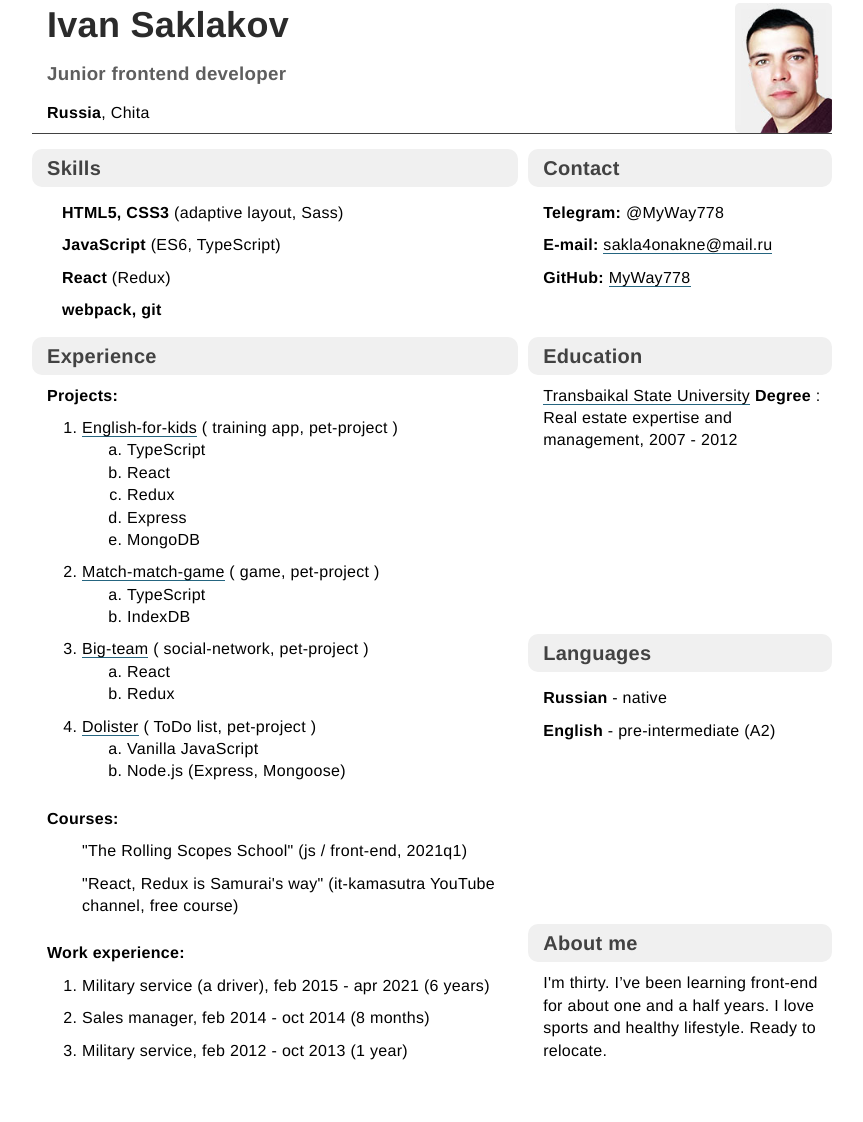
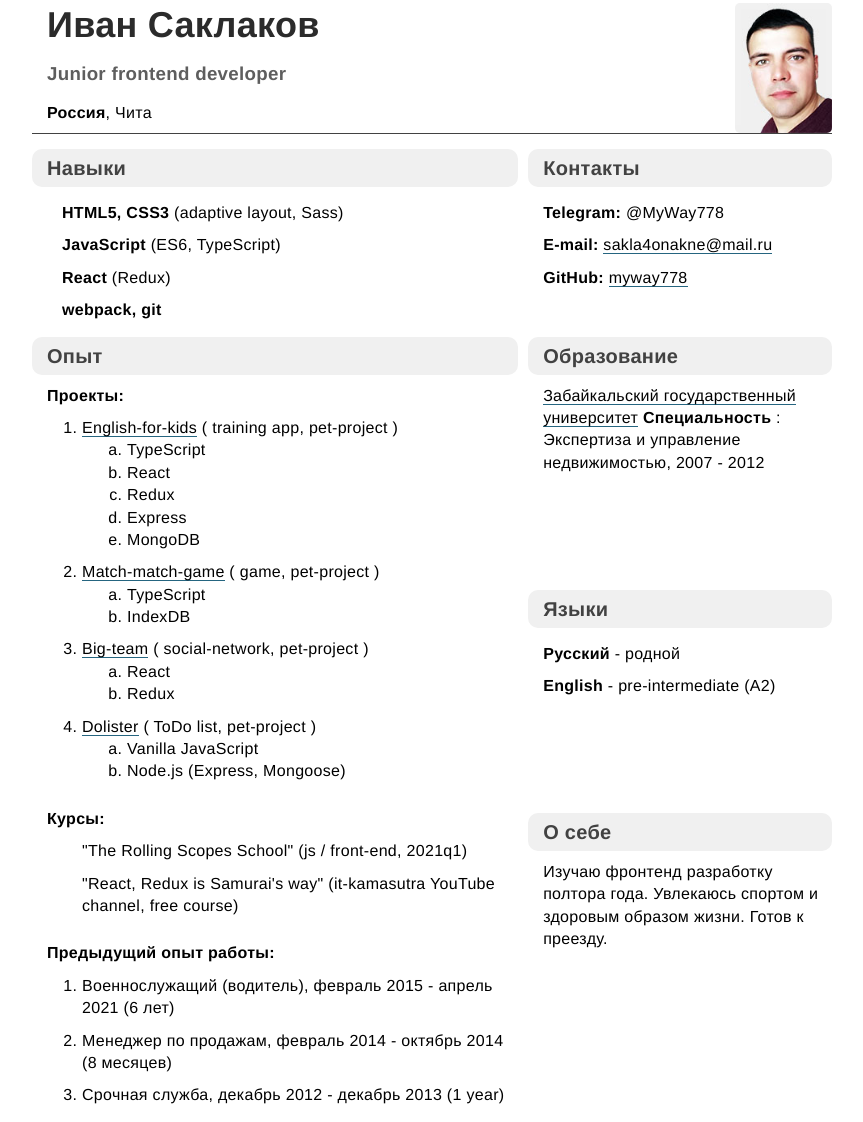
Before and after one commit to MyWay778/rsschool-cv, a plain HTML site: page index.html in a window 1280 px wide. Shown: the part 2-1124 px from the top of the page, without its empty margins (208-1071 px from the left). Before the commit the page ends 1079 px from the top, so only its background shows below. Drawn offline with Linux system fonts and the light colour scheme.

Commit message:
doc: create rus version

```diff
--- a/index.html
+++ b/index.html
@@ -11,9 +11,9 @@
     <div class="page-container">
       <header>
         <section class="introduction">
-          <h1 class="introduction__fullName">Ivan Saklakov</h1>
+          <h1 class="introduction__fullName">Иван Саклаков</h1>
           <h3 class="introduction__position">Junior frontend developer</h3>
-          <p class="introduction__location"><b>Russia</b>, Chita</p>
+          <p class="introduction__location"><b>Россия</b>, Чита</p>
         </section>
         <aside class="photo-container">
           <img
@@ -28,7 +28,7 @@
       <main class="content">
         <div class="content-block">
           <section class="left-side cv-section">
-            <h2 class="cv-section-title">Skills</h2>
+            <h2 class="cv-section-title">Навыки</h2>
             <ul class="skills-list list_default">
               <li><b>HTML5, CSS3</b> (adaptive layout, Sass)</li>
               <li><b>JavaScript</b> (ES6, TypeScript)</li>
@@ -37,7 +37,7 @@
             </ul>
           </section>
           <section class="right-side cv-section">
-            <h2 class="cv-section-title">Contact</h2>
+            <h2 class="cv-section-title">Контакты</h2>
             <ul class="contact-list list_default right">
               <li>
                 <span class="contact-list__header">Telegram:</span> @MyWay778
@@ -48,16 +48,16 @@
               </li>
               <li>
                 <span class="contact-list__header">GitHub:</span>
-                <a href="https://github.com/MyWay778">MyWay778</a>
+                <a href="https://github.com/MyWay778">myway778</a>
               </li>
             </ul>
           </section>
         </div>
         <div class="content-block">
           <section class="left-side cv-section">
-            <h2 class="cv-section-title">Experience</h2>
+            <h2 class="cv-section-title">Опыт</h2>
             <div class="experience-section">
-              <h4 class="subtitle">Projects:</h4>
+              <h4 class="subtitle">Проекты:</h4>
               <ul class="experience-list">
                 <li class="experience-item">
                   <p>
@@ -111,7 +111,7 @@
               </ul>
             </div>
             <div class="experience-section">
-              <h4 class="subtitle">Courses:</h4>
+              <h4 class="subtitle">Курсы:</h4>
               <ul class="experience-list experience-list_single">
                 <li class="experience-item">
                   <p class="experience-description">
@@ -127,45 +127,44 @@
               </ul>
             </div>
             <div class="experience-section">
-              <h4 class="subtitle">Work experience:</h4>
+              <h4 class="subtitle">Предыдущий опыт работы:</h4>
               <ul class="experience-list">
                 <li class="experience-item">
-                  Military service (a driver), feb 2015 - apr 2021 (6 years)
+                  Военнослужащий (водитель), февраль 2015 - апрель 2021 (6 лет)
                 </li>
                 <li class="experience-item">
-                  Sales manager, feb 2014 - oct 2014 (8 months)
+                  Менеджер по продажам, февраль 2014 - октябрь 2014 (8 месяцев)
                 </li>
                 <li class="experience-item">
-                  Military service, feb 2012 - oct 2013 (1 year)
+                  Срочная служба, декабрь 2012 - декабрь 2013 (1 year)
                 </li>
               </ul>
             </div>
           </section>
           <section class="right-side about cv-section">
             <div class="block">
-              <h2 class="cv-section-title">Education</h2>
+              <h2 class="cv-section-title">Образование</h2>
               <p class="block__paragraph">
                 <a
                   href="https://en.wikipedia.org/wiki/Transbaikal_State_University"
-                  >Transbaikal State University</a
+                  >Забайкальский государственный университет</a
                 >
-                <b>Degree </b>: Real estate expertise and management, 2007 -
+                <b>Специальность </b>: Экспертиза и управление недвижимостью, 2007 -
                 2012
               </p>
             </div>
             <div class="block">
-              <h2 class="cv-section-title">Languages</h2>
+              <h2 class="cv-section-title">Языки</h2>
               <ul class="list_default right">
-                <li><b>Russian</b> - native</li>
+                <li><b>Русский</b> - родной</li>
                 <li><b>English</b> - pre-intermediate (A2)</li>
               </ul>
             </div>
             <div class="block">
-              <h2 class="cv-section-title">About me</h2>
+              <h2 class="cv-section-title">О себе</h2>
               <p class="block__paragraph">
-                I'm thirty. I’ve been learning front-end for about one and a
-                half years. I love sports and healthy lifestyle. Ready to
-                relocate.
+                Изучаю фронтенд разработку полтора года.
+                Увлекаюсь спортом и здоровым образом жизни. Готов к преезду.
               </p>
             </div>
           </section>
--- a/styles/styles.css
+++ b/styles/styles.css
@@ -71,7 +71,7 @@ header {
 .about {
   display: flex;
   flex-direction: column;
-  justify-content: space-between;
+  row-gap: 15%;
 }
 
 /*Content general*/
@@ -217,4 +217,7 @@ footer a {
   .experience-section:nth-of-type(n + 2) {
     margin-top: 0;
   }
+  .experience-item {
+    margin-top: 5px;
+  }
 }
```
